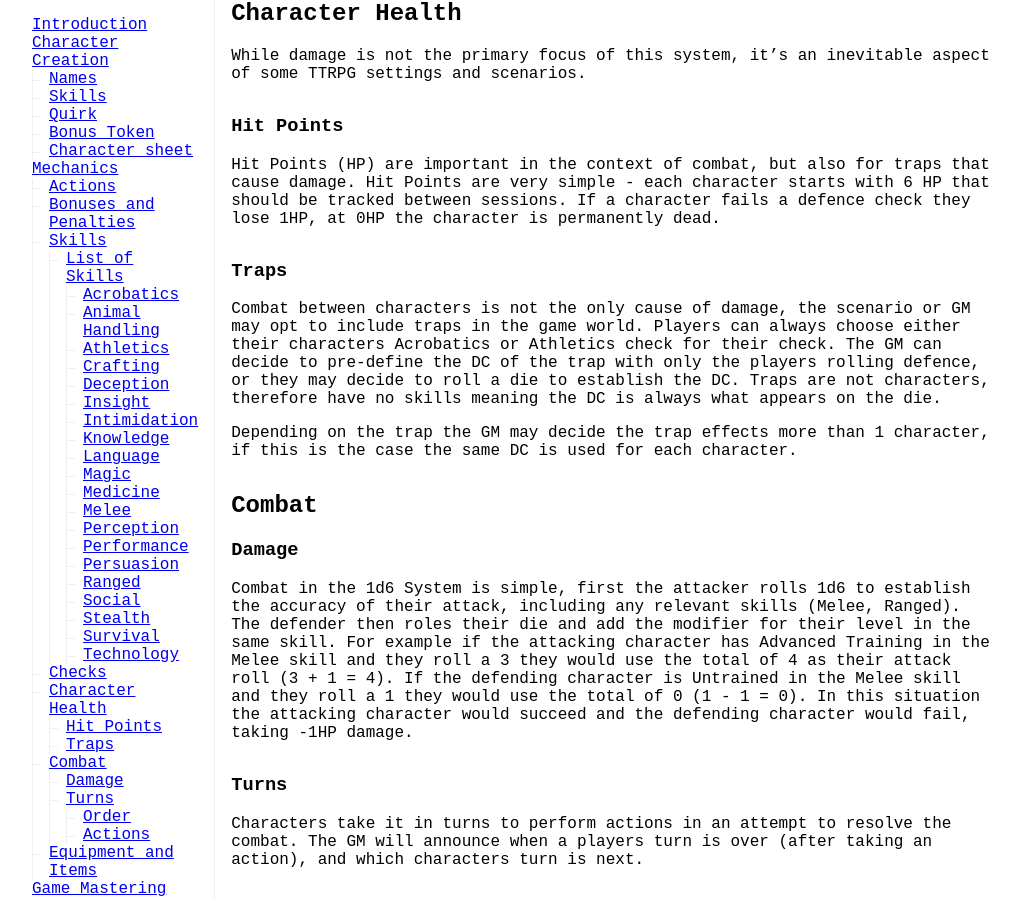
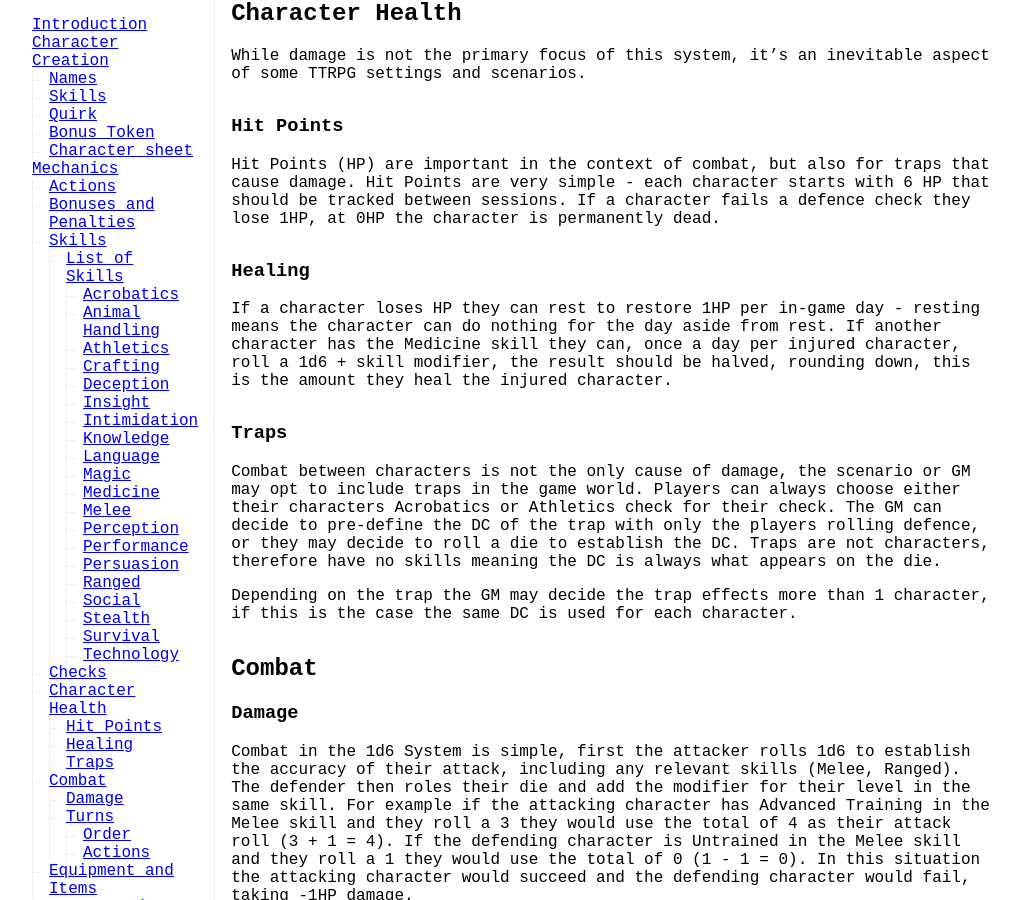
Before and after one commit to Lukewh/lukewh.com, a Jekyll site: the page built from blog/_posts/2023-10-10-1d6-system.md, in a window 1280 px wide and 900 px high, scrolled down 5774 px. Shown: the whole window, without its empty margins (128-1148 px from the left). Built offline with Jekyll 4.4.1, drawn with Linux system fonts in a browser that asks for light colours; some web fonts are replaced; some of the changed text lies outside the part shown.

Commit message:
Add some missing parts to 1d6

```diff
--- a/blog/_posts/2023-10-10-1d6-system.md
+++ b/blog/_posts/2023-10-10-1d6-system.md
@@ -118,6 +118,9 @@ While damage is not the primary focus of this system, it's an inevitable aspect
 ### Hit Points
 Hit Points (HP) are important in the context of combat, but also for traps that cause damage. Hit Points are very simple - each character starts with 6 HP that should be tracked between sessions. If a character fails a defence check they lose 1HP, at 0HP the character is permanently dead.
 
+### Healing
+If a character loses HP they can rest to restore 1HP per in-game day - resting means the character can do nothing for the day aside from rest. If another character has the Medicine skill they can, once a day per injured character, roll a 1d6 + skill modifier, the result should be halved, rounding down, this is the amount they heal the injured character.
+
 ### Traps
 Combat between characters is not the only cause of damage, the scenario or GM may opt to include traps in the game world. Players can always choose either their characters Acrobatics or Athletics check for their check. The GM can decide to pre-define the DC of the trap with only the players rolling defence, or they may decide to roll a die to establish the DC. Traps are not characters, therefore have no skills meaning the DC is always what appears on the die.
 
@@ -155,4 +158,6 @@ Within the system equipment and items are purely for flavour, they do not provid
 # Game Mastering
 This system aims to create a simple framework for great collaborative story-telling. A GM should always err on the side of fun. Generally this is achieved by allowing players use their imaginations and not being too strict with Difficulty Checks. The role of a GM is to keep the story moving, throwing in fun twists and options for the players to explore.
 
+Keep in mind that NPCs should have a minimal character sheet containing a Quirk and Skills. The NPCs can then use these skills when interacting with PCs and should be used to set the DC of certain checks. For example a PC could question an NPCs knowledge about an event, if the NPC has the Deception skill this can be used to provide false information.
+
 If you want a clear and concise set of rules this isn't the system for you. There are, without a doubt, many holes or scenarios that this system does not account for but it should give a backbone for which a story can be built from.
```
